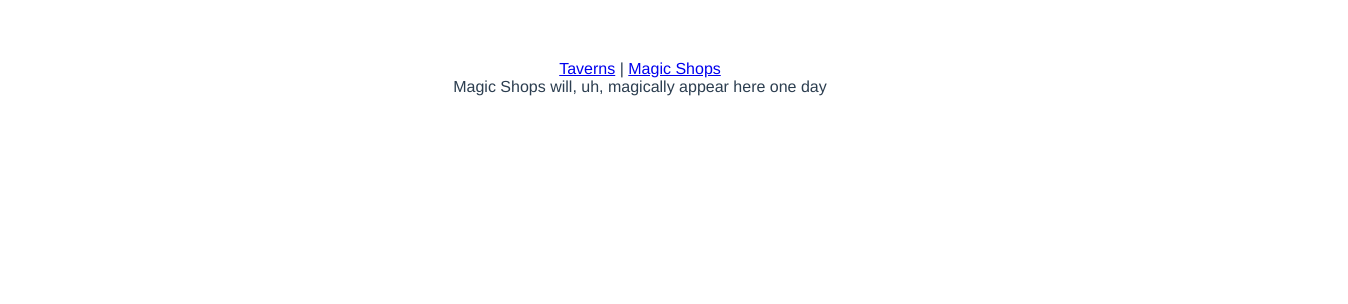
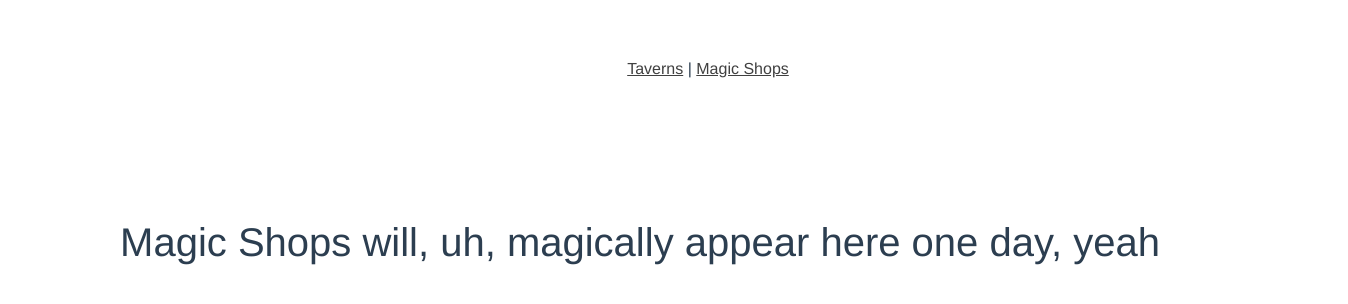
Before and after one commit to hoyski/DandDNameGeneratorVue, a Vue app: page /magicShops in a window 1280 px wide. Shown: the top 304 px of the page, 1348 px wide, since content can reach past the window. Built offline with nearby package versions, Linux system fonts and the light colour scheme.

Commit message:
Played Around

```diff
--- a/src/App.vue
+++ b/src/App.vue
@@ -12,7 +12,7 @@
 export default {};
 </script>
 
-<style>
+<style scoped>
 #namegen-app {
   font-family: "Avenir", Helvetica, Arial, sans-serif;
   -webkit-font-smoothing: antialiased;
@@ -21,4 +21,12 @@ export default {};
   color: #2c3e50;
   margin: 60px;
 }
+a {
+  color: #404040;
+  width: 20vw;
+}
+nav {
+  height: 20vh;
+  width: 100vw;
+}
 </style>
--- a/src/components/MagicShopsList.vue
+++ b/src/components/MagicShopsList.vue
@@ -1,6 +1,6 @@
 <template>
   <div class="magicShop">
-    Magic Shops will, uh, magically appear here one day
+    Magic Shops will, uh, magically appear here one day, yeah
   </div>
 </template>
 
@@ -14,4 +14,7 @@ export default {
 </script>
 
 <style scoped>
+  .magicShop {
+    font-size: 40px;
+  }
 </style>
--- a/src/components/TavernsList.vue
+++ b/src/components/TavernsList.vue
@@ -15,9 +15,10 @@
       <tbody>
         <tr
           class="tavern-row"
-          v-for="tavern in $store.state.taverns"
-          :key="tavern.Name"
         >
+
+
+
           <td>{{ tavern.Name }}</td>
           <td>{{ tavern.Size }}</td>
           <td>{{ tavern.Quality }}</td>
@@ -34,7 +35,8 @@ import OpenAI from "openai";
 export default {
   data() {
     return {
-      generating: false
+      generating: false,
+      tavern: {}
     }
   },
   components: {},
@@ -74,9 +76,9 @@ export default {
         presence_penalty: 0,
       });
 
-      const tavernInfo = JSON.parse(response.choices[0].message.content);
+      this.tavern = JSON.parse(response.choices[0].message.content);
 
-      this.$store.commit("ADD_TAVERN", tavernInfo);
+      //this.$store.commit("ADD_TAVERN", tavernInfo);
 
       this.generating = false;
     },
```
